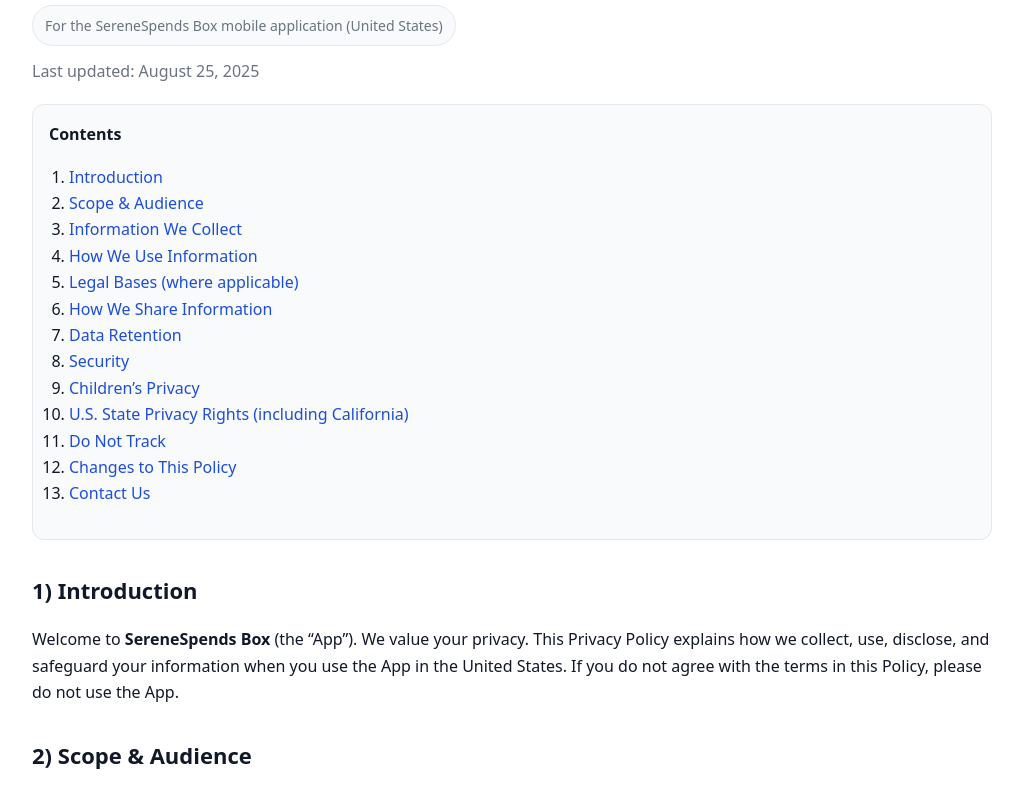
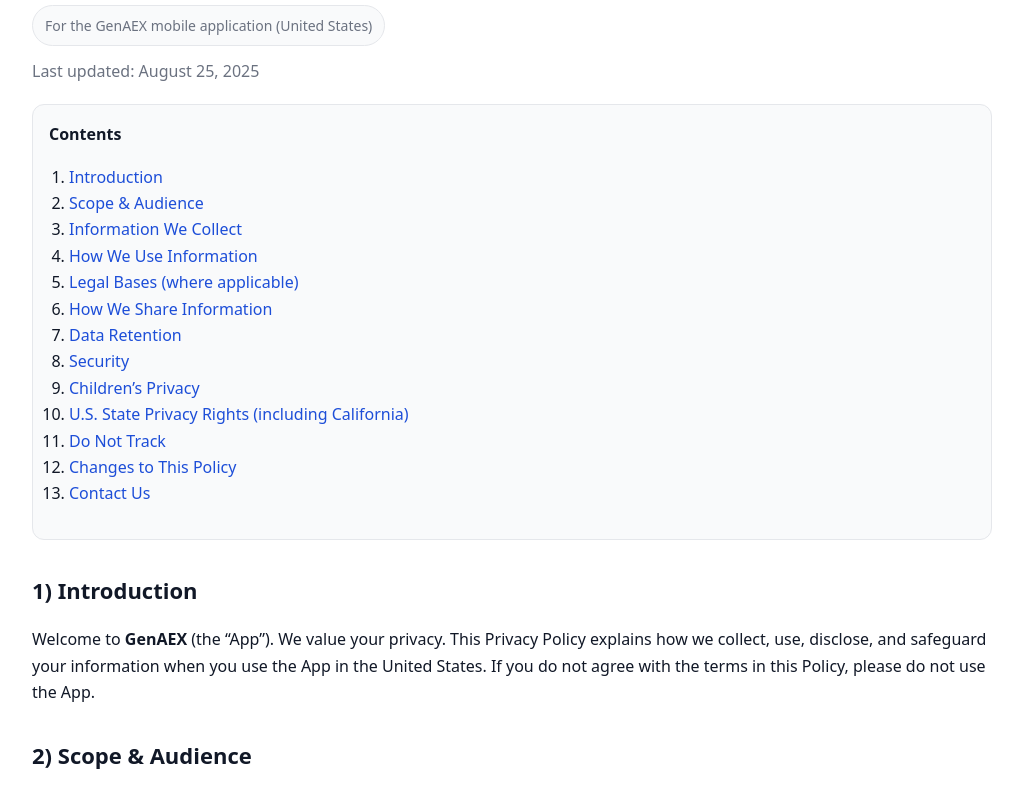
Before and after one commit to zxjota/GenAEX-WEB, a plain HTML site: page index.html in a window 1280 px wide. Shown: the part 112-901 px from the top of the page, without its empty margins (128-1151 px from the left). Drawn offline with Linux system fonts and the light colour scheme.

Commit message:
Update index.html

```diff
--- a/index.html
+++ b/index.html
@@ -3,8 +3,8 @@
 <head>
   <meta charset="utf-8" />
   <meta name="viewport" content="width=device-width, initial-scale=1" />
-  <title>SereneSpends Box — Privacy Policy</title>
-  <meta name="description" content="Privacy Policy for SereneSpends Box (United States)." />
+  <title>GenAEX — Privacy Policy</title>
+  <meta name="description" content="Privacy Policy for GenAEX (United States)." />
   <style>
     :root {
       --bg: #ffffff; --fg: #111827; --muted: #6b7280; --card: #f9fafb; --link: #1d4ed8; --border: #e5e7eb;
@@ -32,7 +32,7 @@
   <div class="container">
     <header>
       <h1>Privacy Policy</h1>
-      <div class="badge">For the SereneSpends Box mobile application (United States)</div>
+      <div class="badge">For the GenAEX mobile application (United States)</div>
       <p class="muted">Last updated: <time datetime="2025-08-25">August 25, 2025</time></p>
     </header>
 
@@ -57,12 +57,12 @@
 
     <section id="intro">
       <h2>1) Introduction</h2>
-      <p>Welcome to <strong>SereneSpends Box</strong> (the “App”). We value your privacy. This Privacy Policy explains how we collect, use, disclose, and safeguard your information when you use the App in the United States. If you do not agree with the terms in this Policy, please do not use the App.</p>
+      <p>Welcome to <strong>GenAEX</strong> (the “App”). We value your privacy. This Privacy Policy explains how we collect, use, disclose, and safeguard your information when you use the App in the United States. If you do not agree with the terms in this Policy, please do not use the App.</p>
     </section>
 
     <section id="scope">
       <h2>2) Scope & Audience</h2>
-      <p>This Policy applies to personal information processed by SereneSpends Box in connection with your use of the App and related services. It does not apply to third-party services that are not owned or controlled by us.</p>
+      <p>This Policy applies to personal information processed by GenAEX in connection with your use of the App and related services. It does not apply to third-party services that are not owned or controlled by us.</p>
     </section>
 
     <section id="collect">
@@ -229,12 +229,12 @@
       <h2>13) Contact Us</h2>
       <p>If you have questions, concerns, or requests about this Policy or our data practices, you can contact us at:</p>
       <p><strong>Email:</strong> <a href="mailto:ludvikcernosek@gmail.com">ludvikcernosek@gmail.com</a></p>
-      <p><strong>App:</strong> SereneSpends Box</p>
+      <p><strong>App:</strong> GenAEX</p>
       <p>When making a request, please describe your relationship with the App and the right you wish to exercise. We will respond within the timeframe required by applicable law.</p>
     </section>
 
     <footer>
-      <p>&copy; <span id="year"></span> SereneSpends Box. All rights reserved.</p>
+      <p>&copy; <span id="year"></span> GenAEX. All rights reserved.</p>
       <script>
         document.getElementById('year').textContent = new Date().getFullYear();
       </script>
```
